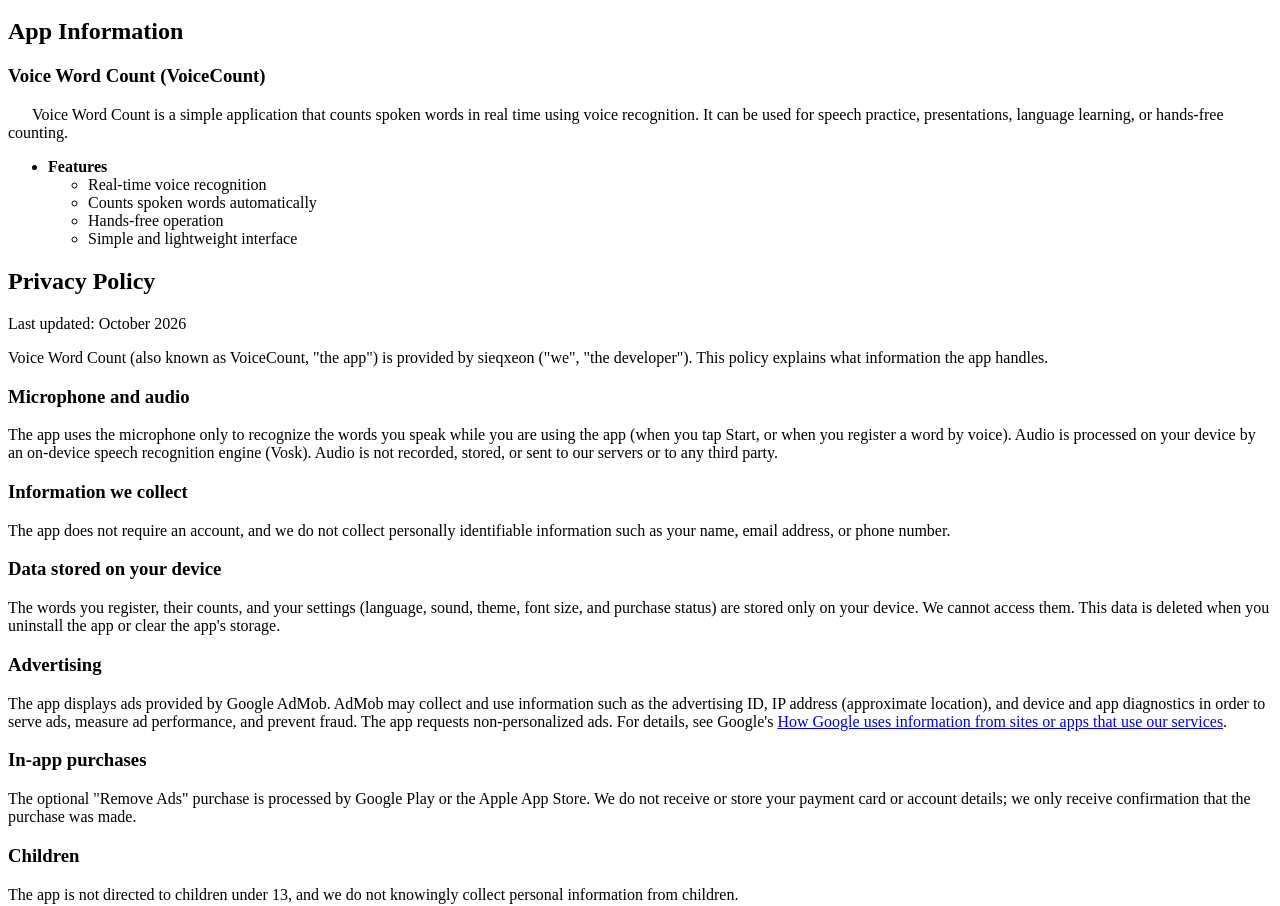
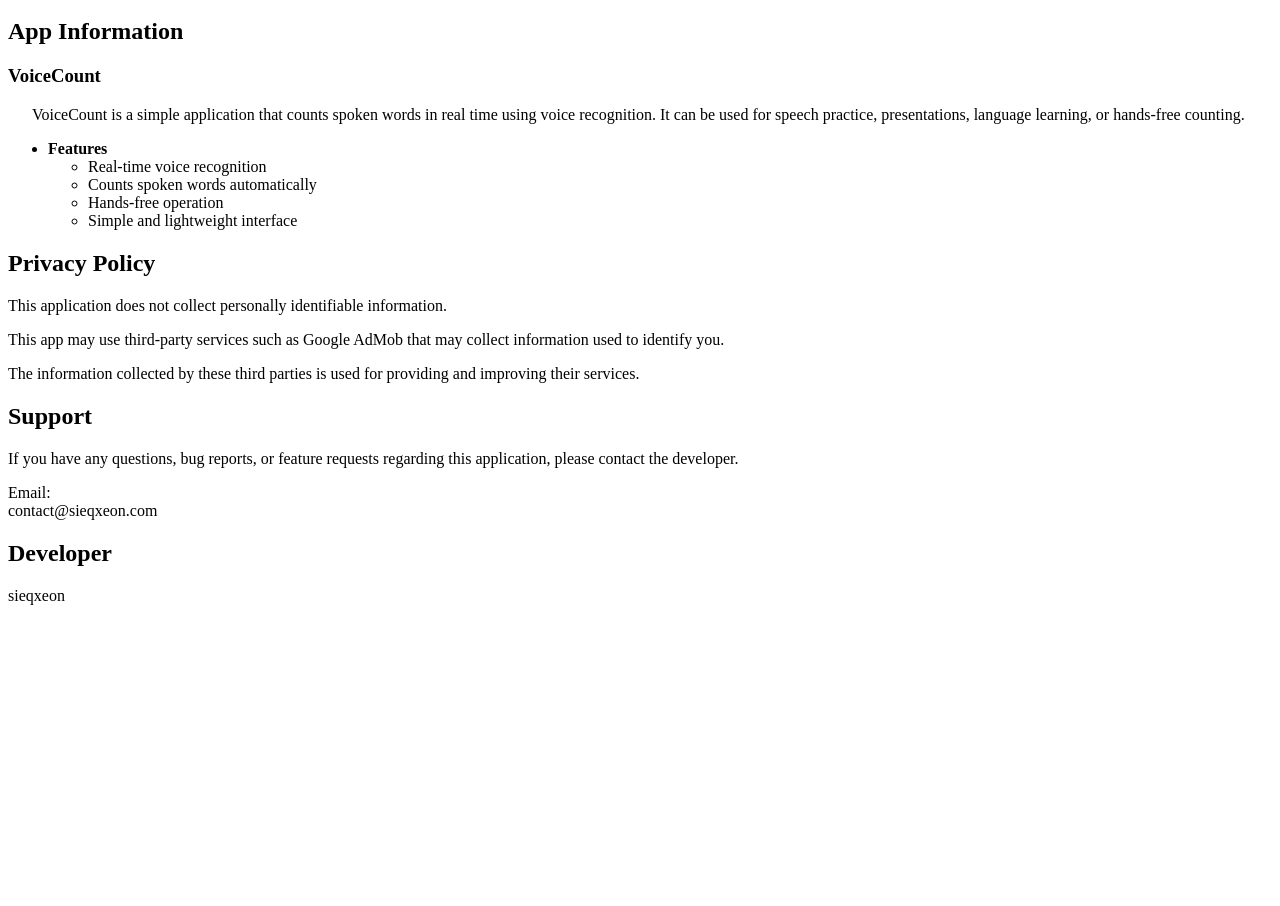
Before and after one commit to sieqxeon/sieqxeon-com-site, a plain HTML site: page privacy-policy/voicecount.html in a window 1280 px wide. Shown: the part 48-954 px from the top of the page. After the commit the page ends 800 px from the top, so only its background shows below. Drawn offline with Linux system fonts and the light colour scheme.

Commit message:
Add files via upload

```diff
--- a/privacy-policy/voicecount.html
+++ b/privacy-policy/voicecount.html
@@ -1,7 +1,9 @@
 <html>
 <head>
 <meta charset="utf-8">
+<meta name="viewport" content="width=device-width, initial-scale=1.0">
 <title>Policy, Support & App Information</title>
+<link rel="canonical" href="https://sieqxeon.com/privacy-policy/voicecount.html">
 </head>
 
 <body>
@@ -10,10 +12,10 @@
 
 <h2>App Information</h2>
 
-<h3>Voice Word Count (VoiceCount)</h3>
+<h3>VoiceCount</h3>
 
 <p style="text-indent:1.5em;">
-Voice Word Count is a simple application that counts spoken words in real time using voice recognition.
+VoiceCount is a simple application that counts spoken words in real time using voice recognition.
 It can be used for speech practice, presentations, language learning, or hands-free counting.
 </p>
 
@@ -30,46 +32,11 @@
 
 <h2>Privacy Policy</h2>
 
-<p>Last updated: October 2026</p>
+<p>This application does not collect personally identifiable information.</p>
 
-<p>Voice Word Count (also known as VoiceCount, "the app") is provided by sieqxeon ("we", "the developer").
-This policy explains what information the app handles.</p>
+<p>This app may use third-party services such as Google AdMob that may collect information used to identify you.</p>
 
-<h3>Microphone and audio</h3>
-<p>The app uses the microphone only to recognize the words you speak while you are using the app
-(when you tap Start, or when you register a word by voice).
-Audio is processed on your device by an on-device speech recognition engine (Vosk).
-Audio is not recorded, stored, or sent to our servers or to any third party.</p>
-
-<h3>Information we collect</h3>
-<p>The app does not require an account, and we do not collect personally identifiable information
-such as your name, email address, or phone number.</p>
-
-<h3>Data stored on your device</h3>
-<p>The words you register, their counts, and your settings (language, sound, theme, font size, and purchase status)
-are stored only on your device. We cannot access them.
-This data is deleted when you uninstall the app or clear the app's storage.</p>
-
-<h3>Advertising</h3>
-<p>The app displays ads provided by Google AdMob. AdMob may collect and use information such as the advertising ID,
-IP address (approximate location), and device and app diagnostics in order to serve ads, measure ad performance,
-and prevent fraud. The app requests non-personalized ads.
-For details, see Google's
-<a href="https://policies.google.com/technologies/ads">How Google uses information from sites or apps that use our services</a>.</p>
-
-<h3>In-app purchases</h3>
-<p>The optional "Remove Ads" purchase is processed by Google Play or the Apple App Store.
-We do not receive or store your payment card or account details; we only receive confirmation that the purchase was made.</p>
-
-<h3>Children</h3>
-<p>The app is not directed to children under 13, and we do not knowingly collect personal information from children.</p>
-
-<h3>Sharing and retention</h3>
-<p>We do not sell personal data, and we do not store user data on our servers.
-The only third-party data collection is by the advertising service described above.</p>
-
-<h3>Changes to this policy</h3>
-<p>We may update this policy from time to time. Changes will be posted on this page.</p>
+<p>The information collected by these third parties is used for providing and improving their services.</p>
 
 <h2>Support</h2>
 
```
Also changed, not shown: en/index.html (+4 -0 lines), index.html (+4 -0 lines), privacy-policy/haguren.html (+2 -0 lines), sitemap.xml (added, +22 -0 lines), robots.txt (added).
